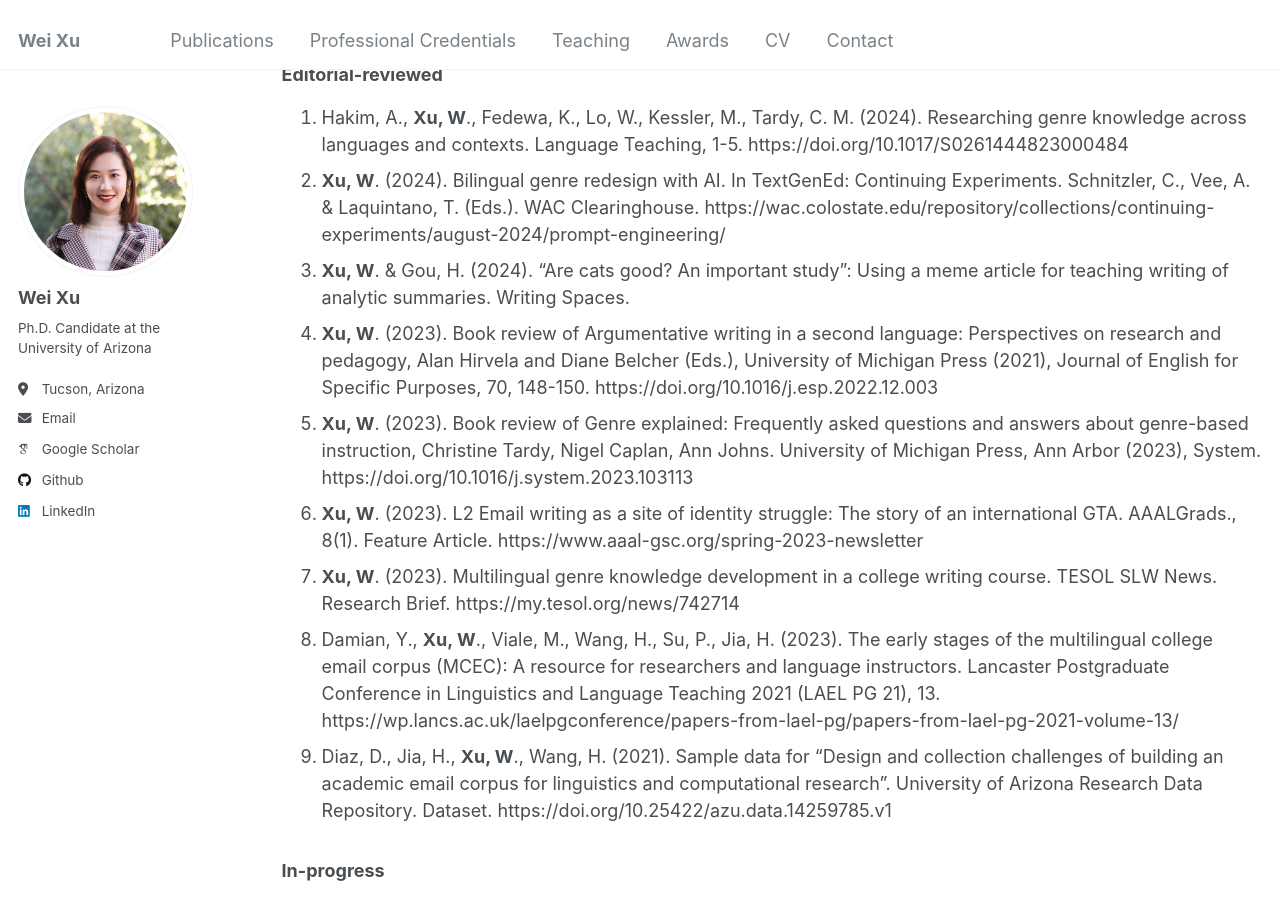
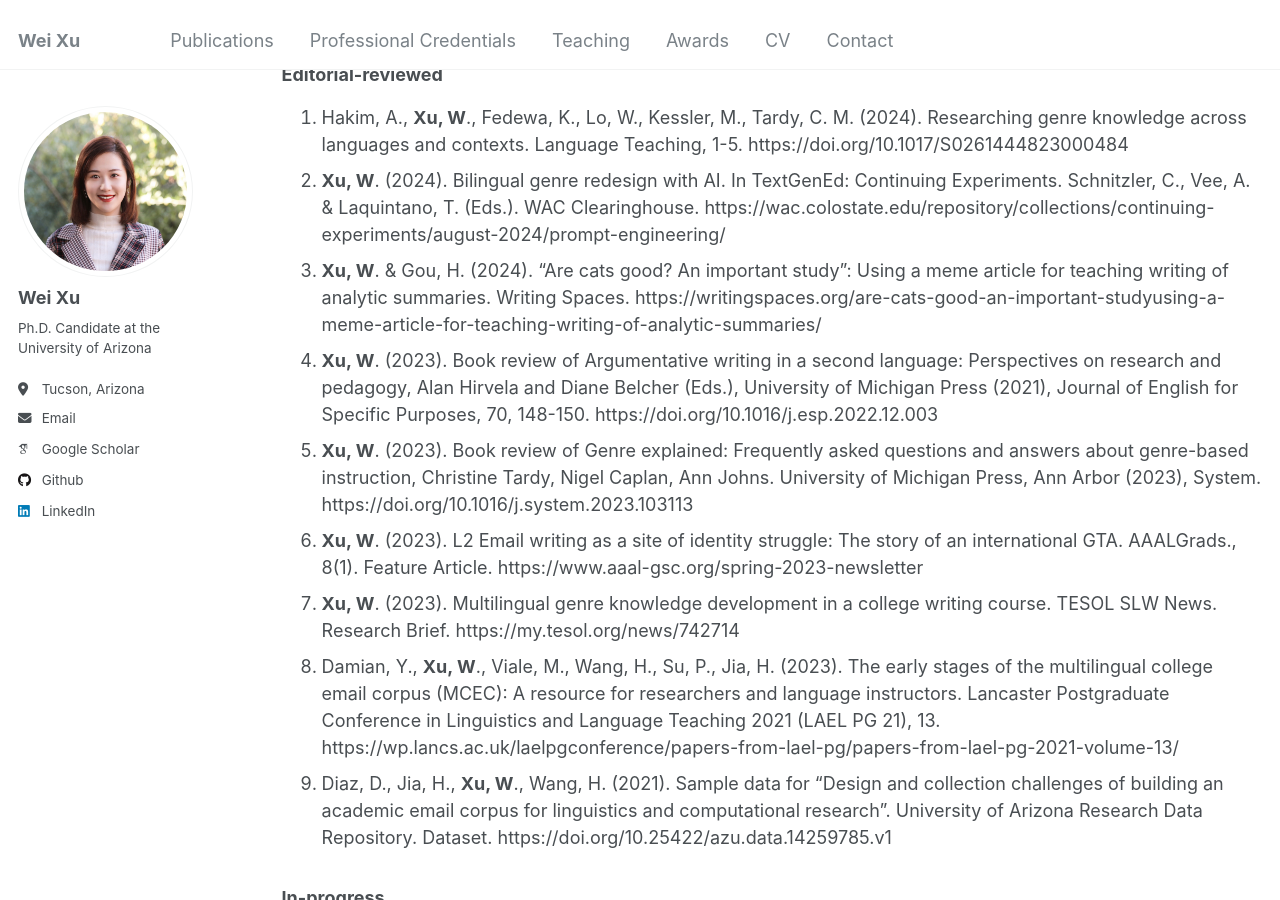
Before and after one commit to weixu-vivian/weixu-vivian.github.io, a Jekyll site: the page built from _pages/publications.md, in a window 1280 px wide and 900 px high, scrolled down 518 px. Built offline with Jekyll 4.4.1, drawn with Linux system fonts in a browser that asks for light colours; some web fonts are replaced; part of the change alters nothing that is shown.

Commit message:
publications.md

```diff
--- a/_pages/publications.md
+++ b/_pages/publications.md
@@ -17,7 +17,7 @@ author_profile: true
 ### Editorial-reviewed
 1. Hakim, A., **Xu, W**., Fedewa, K., Lo, W., Kessler, M., Tardy, C. M. (2024). Researching genre knowledge across languages and contexts. Language Teaching, 1-5. https://doi.org/10.1017/S0261444823000484
 2. **Xu, W**. (2024). Bilingual genre redesign with AI. In TextGenEd: Continuing Experiments. Schnitzler, C., Vee, A. & Laquintano, T. (Eds.). WAC Clearinghouse. https://wac.colostate.edu/repository/collections/continuing-experiments/august-2024/prompt-engineering/
-3. **Xu, W**. & Gou, H. (2024). “Are cats good? An important study”: Using a meme article for teaching writing of analytic summaries. Writing Spaces.
+3. **Xu, W**. & Gou, H. (2024). “Are cats good? An important study”: Using a meme article for teaching writing of analytic summaries. Writing Spaces. https://writingspaces.org/are-cats-good-an-important-studyusing-a-meme-article-for-teaching-writing-of-analytic-summaries/
 4. **Xu, W**. (2023). Book review of Argumentative writing in a second language: Perspectives on research and pedagogy, Alan Hirvela and Diane Belcher (Eds.), University of Michigan Press (2021), Journal of English for Specific Purposes, 70, 148-150. https://doi.org/10.1016/j.esp.2022.12.003
 5. **Xu, W**. (2023). Book review of Genre explained: Frequently asked questions and answers about genre-based instruction, Christine Tardy, Nigel Caplan, Ann Johns. University of Michigan Press, Ann Arbor (2023), System. https://doi.org/10.1016/j.system.2023.103113
 6. **Xu, W**. (2023). L2 Email writing as a site of identity struggle: The story of an international GTA. AAALGrads., 8(1). Feature Article. https://www.aaal-gsc.org/spring-2023-newsletter
```
